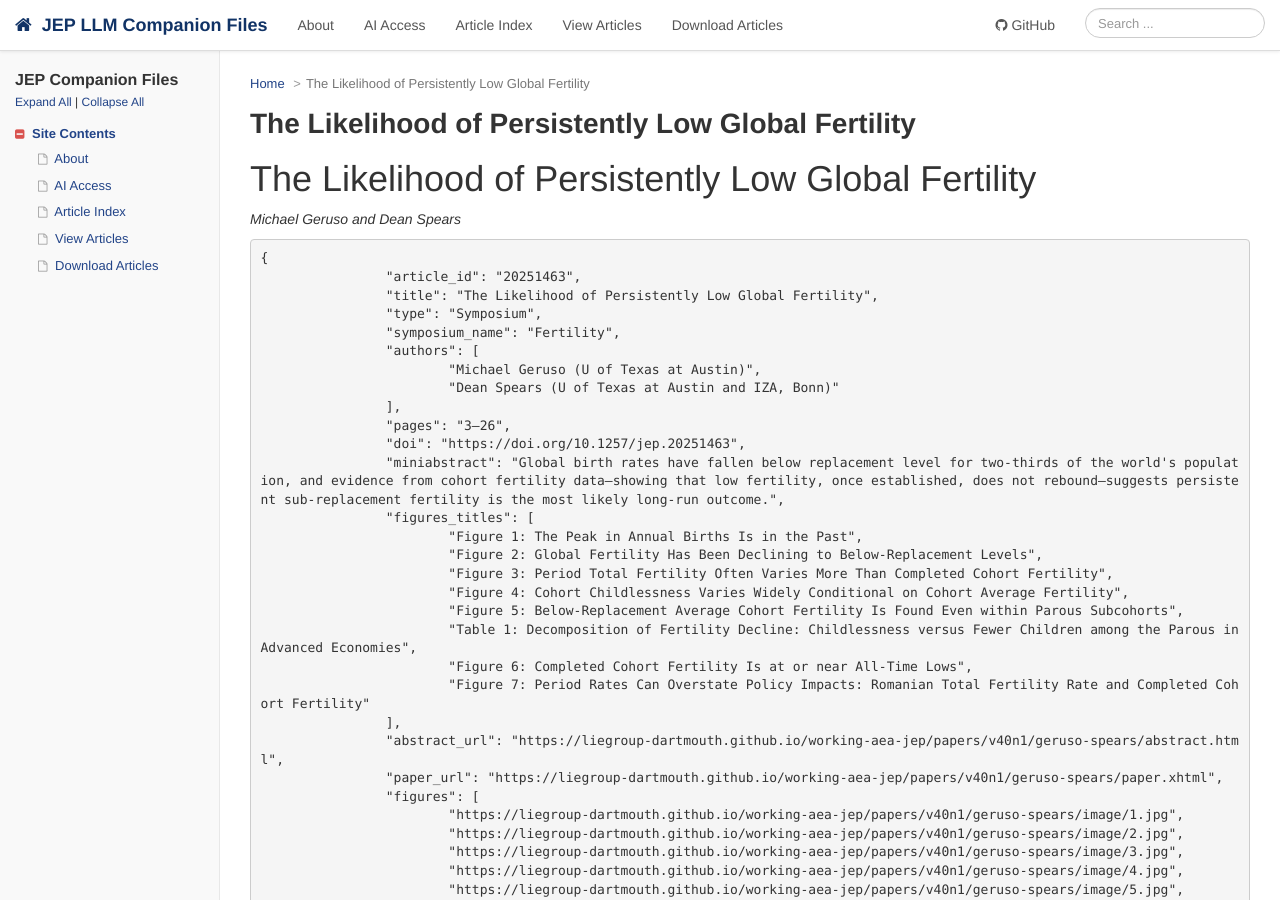
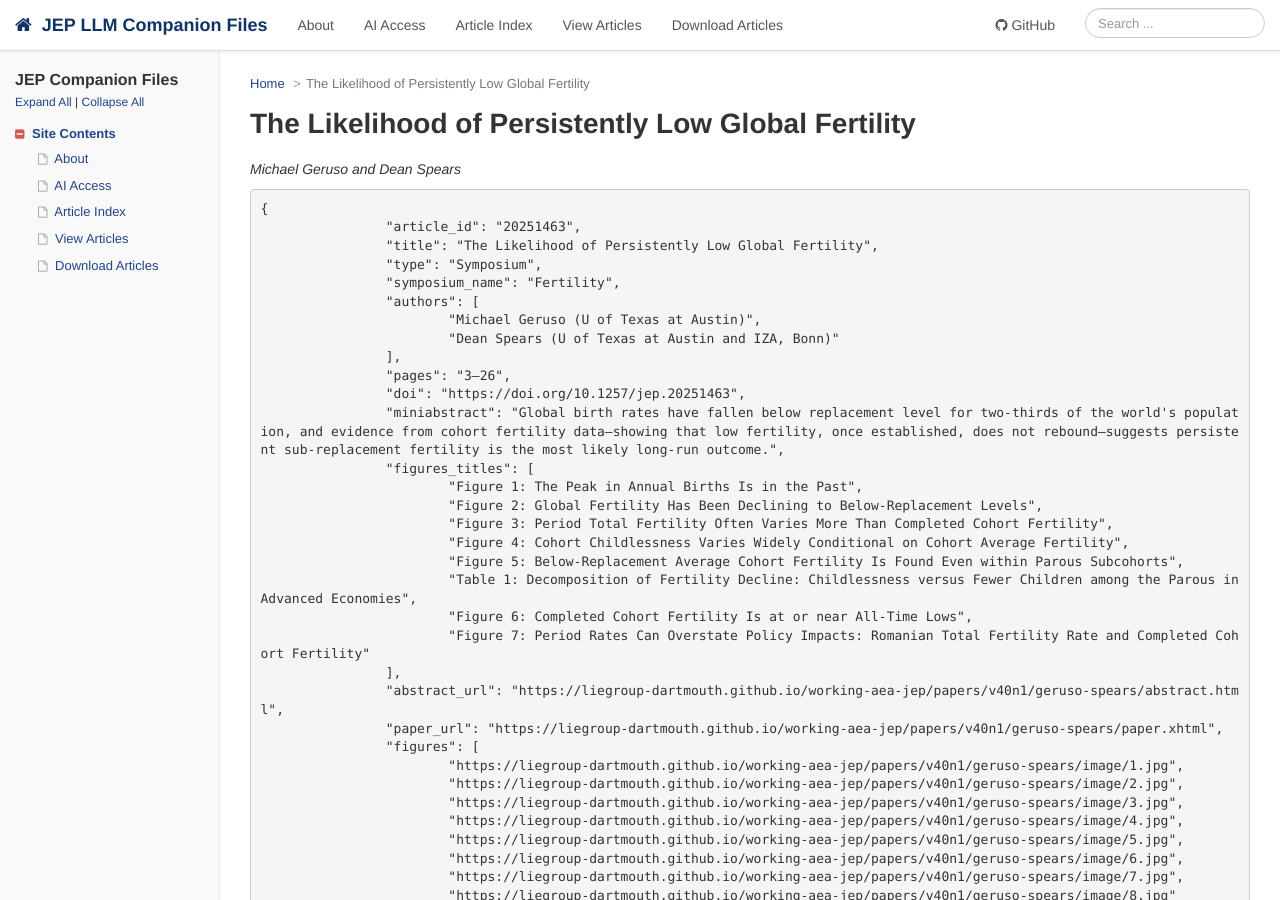
Before and after one commit to liegroup-dartmouth/working-aea-jep, a Jekyll site: the page built from papers/v40n1/geruso-spears/paper.md, in a window 1280 px wide and 900 px high. Built offline with Jekyll 4.4.1, drawn with Linux system fonts in a browser that asks for light colours; comment, search, counter and statistics services are not loaded; our own code applies the rules of GitHub Pages for plain Markdown files; part of the change alters nothing that is shown.

```diff
--- a/papers/v40n1/geruso-spears/paper.md
+++ b/papers/v40n1/geruso-spears/paper.md
@@ -1,9 +1,8 @@
 ---
 layout: default
+title: "The Likelihood of Persistently Low Global Fertility"
 sidebar: jep
 ---
-
-# The Likelihood of Persistently Low Global Fertility
 
 *Michael Geruso and Dean Spears*
 
```
